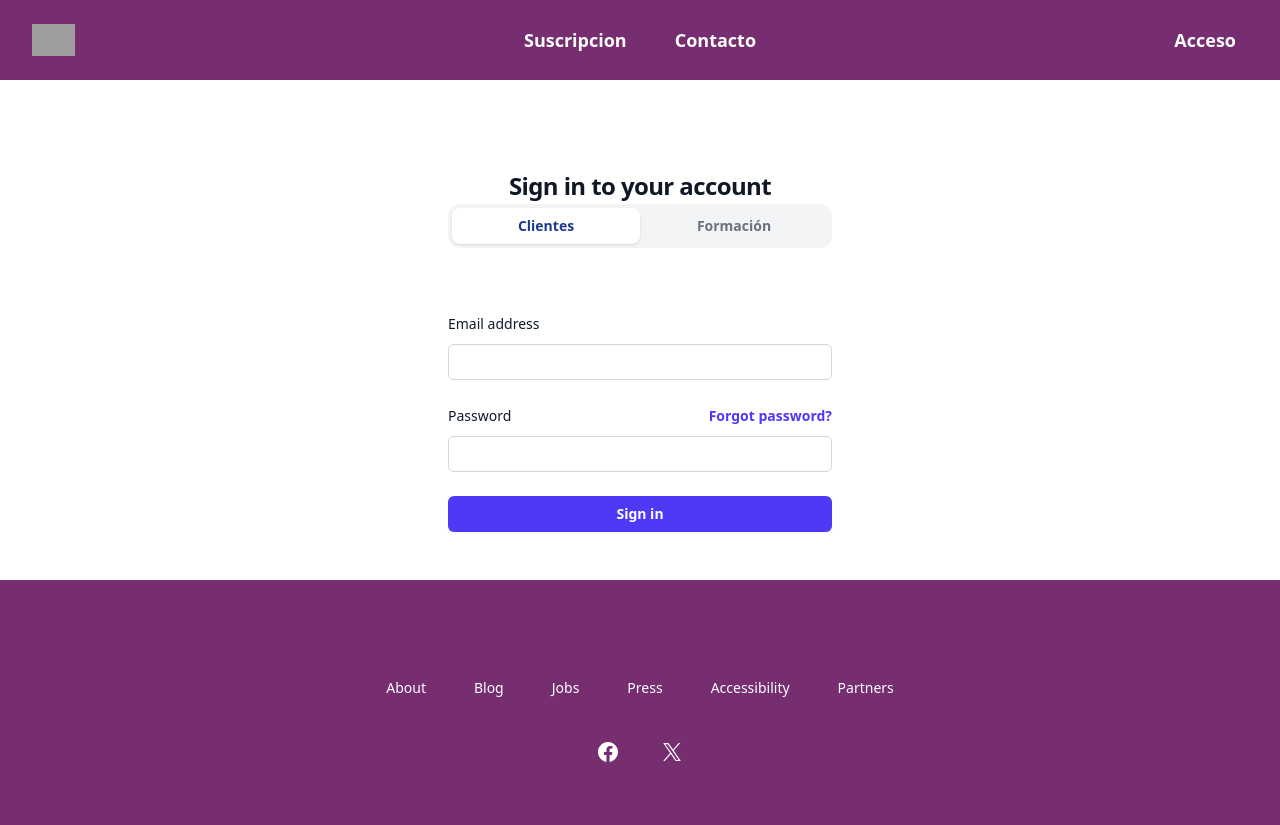
After one commit to antosti/remodelacion_idiet, a Django app: page /login/ in a window 1280 px wide. The commit adds this page. Shown: the top 825 px of the page. Run offline with Django 5.2, Linux system fonts and the light colour scheme; grey boxes are pictures that could not be loaded.

Commit message:
Implement user authentication with login view and update templates

```diff
--- a/Users/models.py
+++ b/Users/models.py
@@ -14,3 +14,6 @@ class User(AbstractUser):
 
     class Meta:
             db_table = 'user'
+
+    USERNAME_FIELD = 'email'
+    REQUIRED_FIELDS = []
--- a/idiet/settings.py
+++ b/idiet/settings.py
@@ -63,6 +63,8 @@ MIDDLEWARE = [
 ]
 
 ROOT_URLCONF = 'idiet.urls'
+
+LOGIN_URL = '/login/'
 
 TEMPLATES = [
     {
--- a/idiet/urls.py
+++ b/idiet/urls.py
@@ -22,10 +22,11 @@ from django.conf import settings
 
 urlpatterns = [
     path('admin/', admin.site.urls),
-    path('', views.home_page),
+    path('', views.home_page, name='home'),
     path('admin-home/', views.admin_home),
     path('create-client/', views.create_client, name='create_client'),
     path('list-active-foods/', views.list_active_foods, name='list_active_foods'),
+    path('login/', views.login_view, name='login'),
     path('create-food/', views.create_food, name='create_food'),
     # path('about/',),
     # path('users/', include('Users.urls')),
--- a/idiet/views.py
+++ b/idiet/views.py
@@ -11,13 +11,17 @@ from Appointments.models import Appointment
 from FoodGroup.models import FoodGroup
 from SuperGroup.models import SuperGroup
 from django.utils import timezone
+from django.contrib.auth.decorators import login_required
 from django.core.paginator import Paginator
 from django.db import transaction
+from django.contrib.auth import authenticate, login, logout
+from django.contrib import messages
 
 def home_page(request):
     # return HttpResponse("Hello world! This is the home page.")
     return render(request, 'home.html')
 
+@login_required
 def admin_home(request):
     client = Client.objects.all().count()
     dish = Dish.objects.all().count()
@@ -257,3 +261,22 @@ def create_food(request):
         'food_groups': food_groups,
         'super_groups': super_groups,
     })
+
+def login_view(request):
+    if request.method == "POST":
+        email = request.POST.get("email")
+        password = request.POST.get("password")
+
+        user = authenticate(
+            request,
+            username=email,
+            password=password
+        )
+
+        if user is not None:
+            login(request, user)
+            return redirect("home")
+        else:
+            messages.error(request, "Email o contraseña incorrectos")
+
+    return render(request, "login.html")
--- a/static/dist/style.css
+++ b/static/dist/style.css
@@ -20,6 +20,9 @@
     --color-green-600: oklch(62.7% 0.194 149.214);
     --color-green-800: oklch(44.8% 0.119 151.328);
     --color-blue-50: oklch(97% 0.014 254.604);
+    --color-blue-900: oklch(37.9% 0.146 265.522);
+    --color-indigo-400: oklch(67.3% 0.182 276.935);
+    --color-indigo-500: oklch(58.5% 0.233 277.117);
     --color-indigo-600: oklch(51.1% 0.262 276.966);
     --color-pink-50: oklch(97.1% 0.014 343.198);
     --color-slate-100: oklch(96.8% 0.007 247.896);
@@ -493,6 +496,9 @@
   .min-h-\[66vh\] {
     min-height: 66vh;
   }
+  .min-h-full {
+    min-height: 100%;
+  }
   .min-h-screen {
     min-height: 100vh;
   }
@@ -853,6 +859,9 @@
   .bg-idiet {
     background-color: var(--color-idiet);
   }
+  .bg-indigo-600 {
+    background-color: var(--color-indigo-600);
+  }
   .bg-lime-200 {
     background-color: var(--color-lime-200);
   }
@@ -907,6 +916,9 @@
   .object-cover {
     object-fit: cover;
   }
+  .p-1 {
+    padding: calc(var(--spacing) * 1);
+  }
   .p-1\.5 {
     padding: calc(var(--spacing) * 1.5);
   }
@@ -958,6 +970,9 @@
   .py-1 {
     padding-block: calc(var(--spacing) * 1);
   }
+  .py-1\.5 {
+    padding-block: calc(var(--spacing) * 1.5);
+  }
   .py-2 {
     padding-block: calc(var(--spacing) * 2);
   }
@@ -981,6 +996,9 @@
   }
   .py-10 {
     padding-block: calc(var(--spacing) * 10);
+  }
+  .py-12 {
+    padding-block: calc(var(--spacing) * 12);
   }
   .py-14 {
     padding-block: calc(var(--spacing) * 14);
@@ -1047,6 +1065,10 @@
     font-size: var(--text-2xl);
     line-height: calc(var(--spacing) * 8);
   }
+  .text-2xl\/9 {
+    font-size: var(--text-2xl);
+    line-height: calc(var(--spacing) * 9);
+  }
   .text-3xl {
     font-size: var(--text-3xl);
     line-height: var(--tw-leading, var(--text-3xl--line-height));
@@ -1133,6 +1155,9 @@
   .whitespace-nowrap {
     white-space: nowrap;
   }
+  .text-blue-900 {
+    color: var(--color-blue-900);
+  }
   .text-gray-200 {
     color: var(--color-gray-200);
   }
@@ -1163,6 +1188,9 @@
   .text-idiet {
     color: var(--color-idiet);
   }
+  .text-indigo-600 {
+    color: var(--color-indigo-600);
+  }
   .text-lime-500 {
     color: var(--color-lime-500);
   }
@@ -1198,6 +1226,10 @@
   }
   .opacity-15 {
     opacity: 15%;
+  }
+  .shadow {
+    --tw-shadow: 0 1px 3px 0 var(--tw-shadow-color, rgb(0 0 0 / 0.1)), 0 1px 2px -1px var(--tw-shadow-color, rgb(0 0 0 / 0.1));
+    box-shadow: var(--tw-inset-shadow), var(--tw-inset-ring-shadow), var(--tw-ring-offset-shadow), var(--tw-ring-shadow), var(--tw-shadow);
   }
   .shadow-2xl {
     --tw-shadow: 0 25px 50px -12px var(--tw-shadow-color, rgb(0 0 0 / 0.25));
@@ -1235,6 +1267,16 @@
       --tw-inset-ring-color: color-mix(in oklab, var(--color-gray-900) 5%, transparent);
     }
   }
+  .outline-1 {
+    outline-style: var(--tw-outline-style);
+    outline-width: 1px;
+  }
+  .-outline-offset-1 {
+    outline-offset: calc(1px * -1);
+  }
+  .outline-gray-300 {
+    outline-color: var(--color-gray-300);
+  }
   .blur-3xl {
     --tw-blur: blur(var(--blur-3xl));
     filter: var(--tw-blur,) var(--tw-brightness,) var(--tw-contrast,) var(--tw-grayscale,) var(--tw-hue-rotate,) var(--tw-invert,) var(--tw-saturate,) var(--tw-sepia,) var(--tw-drop-shadow,);
@@ -1247,6 +1289,11 @@
   .group-open\:rotate-180 {
     &:is(:where(.group):is([open], :popover-open, :open) *) {
       rotate: 180deg;
+    }
+  }
+  .placeholder\:text-gray-400 {
+    &::placeholder {
+      color: var(--color-gray-400);
     }
   }
   .placeholder\:text-slate-400 {
@@ -1271,6 +1318,13 @@
     &:hover {
       @media (hover: hover) {
         background-color: var(--color-gray-50);
+      }
+    }
+  }
+  .hover\:bg-indigo-500 {
+    &:hover {
+      @media (hover: hover) {
+        background-color: var(--color-indigo-500);
       }
     }
   }
@@ -1329,6 +1383,13 @@
       }
     }
   }
+  .hover\:text-indigo-500 {
+    &:hover {
+      @media (hover: hover) {
+        color: var(--color-indigo-500);
+      }
+    }
+  }
   .focus\:border-slate-300 {
     &:focus {
       border-color: var(--color-slate-300);
@@ -1353,6 +1414,22 @@
       }
     }
   }
+  .focus\:outline-2 {
+    &:focus {
+      outline-style: var(--tw-outline-style);
+      outline-width: 2px;
+    }
+  }
+  .focus\:-outline-offset-2 {
+    &:focus {
+      outline-offset: calc(2px * -1);
+    }
+  }
+  .focus\:outline-indigo-600 {
+    &:focus {
+      outline-color: var(--color-indigo-600);
+    }
+  }
   .focus\:outline-none {
     &:focus {
       --tw-outline-style: none;
@@ -1400,6 +1477,11 @@
       z-index: calc(10 * -1);
     }
   }
+  .sm\:mx-auto {
+    @media (width >= 40rem) {
+      margin-inline: auto;
+    }
+  }
   .sm\:mt-16 {
     @media (width >= 40rem) {
       margin-top: calc(var(--spacing) * 16);
@@ -1443,6 +1525,11 @@
   .sm\:w-auto {
     @media (width >= 40rem) {
       width: auto;
+    }
+  }
+  .sm\:w-full {
+    @media (width >= 40rem) {
+      width: 100%;
     }
   }
   .sm\:max-w-sm {
@@ -1558,6 +1645,12 @@
     @media (width >= 40rem) {
       font-size: var(--text-base);
       line-height: var(--tw-leading, var(--text-base--line-height));
+    }
+  }
+  .sm\:text-sm\/6 {
+    @media (width >= 40rem) {
+      font-size: var(--text-sm);
+      line-height: calc(var(--spacing) * 6);
     }
   }
   .sm\:text-xl {
@@ -2006,6 +2099,11 @@
   inherits: false;
   initial-value: 0 0 #0000;
 }
+@property --tw-outline-style {
+  syntax: "*";
+  inherits: false;
+  initial-value: solid;
+}
 @property --tw-blur {
   syntax: "*";
   inherits: false;
@@ -2058,11 +2156,6 @@
 @property --tw-drop-shadow-size {
   syntax: "*";
   inherits: false;
-}
-@property --tw-outline-style {
-  syntax: "*";
-  inherits: false;
-  initial-value: solid;
 }
 @layer properties {
   @supports ((-webkit-hyphens: none) and (not (margin-trim: inline))) or ((-moz-orient: inline) and (not (color:rgb(from red r g b)))) {
@@ -2104,6 +2197,7 @@
       --tw-ring-offset-width: 0px;
       --tw-ring-offset-color: #fff;
       --tw-ring-offset-shadow: 0 0 #0000;
+      --tw-outline-style: solid;
       --tw-blur: initial;
       --tw-brightness: initial;
       --tw-contrast: initial;
@@ -2117,7 +2211,6 @@
       --tw-drop-shadow-color: initial;
       --tw-drop-shadow-alpha: 100%;
       --tw-drop-shadow-size: initial;
-      --tw-outline-style: solid;
-    }
-  }
-}
+    }
+  }
+}
--- a/templates/layout.html
+++ b/templates/layout.html
@@ -11,7 +11,7 @@
     <header class="bg-white">
       <nav aria-label="Global" class="mx-auto flex items-center justify-between p-6 lg:px-8 bg-idiet">
         <div class="flex lg:flex-1">
-      <a href="#" class="-m-1.5 p-1.5">
+      <a href="{% url 'home' %}" class="-m-1.5 p-1.5">
         <span class="sr-only">I-diet</span>
         <img src="https://www.i-diet.es/www/app_dev/img/logo-idiet-login.png" alt="" class="h-8 w-auto" />
       </a>
@@ -29,7 +29,7 @@
           <a href="#" class="text-lg/6 font-semibold text-white">Contacto</a>
         </div>
         <div class="hidden lg:flex lg:flex-1 lg:justify-end">
-          <a href="#" class="text-lg/6 font-semibold text-white me-3">Acceso</a>
+          <a href="{% url 'login' %}" class="text-lg/6 font-semibold text-white me-3">Acceso</a>
         </div>
       </nav>
       <el-dialog>
--- /dev/null
+++ b/templates/login.html
@@ -0,0 +1,54 @@
+{% extends 'layout.html' %}
+{% block title %} Home {% endblock %}
+{% load static %}
+{% block content %}
+<div class="flex min-h-full flex-col justify-center px-6 py-12 lg:px-8">
+  <div class="sm:mx-auto sm:w-full sm:max-w-sm">
+    <h2 class="mt-10 text-center text-2xl/9 font-bold tracking-tight text-gray-900">Sign in to your account</h2>
+    <div class="tabs">
+       <div class="flex bg-gray-100 p-1 rounded-xl mb-6">
+      <button id="tab-clientes"
+        class="tab-btn flex-1 py-2 text-sm font-semibold rounded-lg bg-white shadow text-blue-900"
+        onclick="changeTab('clientes')">
+        Clientes
+      </button>
+
+      <button id="tab-formacion"
+        class="tab-btn flex-1 py-2 text-sm font-semibold rounded-lg text-gray-500"
+        onclick="changeTab('formacion')">
+        Formación
+      </button>
+    </div>
+    </div>
+  </div>
+
+  <div class="mt-10 sm:mx-auto sm:w-full sm:max-w-sm">
+    <form action="#" method="POST" class="space-y-6">
+        {% csrf_token %}
+      <div>
+        <label for="email" class="block text-sm/6 font-medium text-gray-900 ">Email address</label>
+        <div class="mt-2">
+          <input id="email" type="email" name="email" required autocomplete="email" class="block w-full rounded-md bg-white px-3 py-1.5 text-base text-gray-900 outline-1 -outline-offset-1 outline-gray-300 placeholder:text-gray-400 focus:outline-2 focus:-outline-offset-2 focus:outline-indigo-600 sm:text-sm/6" />
+        </div>
+      </div>
+
+      <div>
+        <div class="flex items-center justify-between">
+          <label for="password" class="block text-sm/6 font-medium text-gray-900 ">Password</label>
+          <div class="text-sm">
+            <a href="#" class="font-semibold text-indigo-600 hover:text-indigo-500 ">Forgot password?</a>
+          </div>
+        </div>
+        <div class="mt-2">
+          <input id="password" type="password" name="password" required autocomplete="current-password" class="block w-full rounded-md bg-white px-3 py-1.5 text-base text-gray-900 outline-1 -outline-offset-1 outline-gray-300 placeholder:text-gray-400 focus:outline-2 focus:-outline-offset-2 focus:outline-indigo-600 sm:text-sm/6" />
+        </div>
+      </div>
+
+      <div>
+        <button type="submit" class="flex w-full justify-center rounded-md bg-indigo-600 px-3 py-1.5 text-sm/6 font-semibold text-white shadow-xs hover:bg-indigo-500 focus-visible:outline-2 focus-visible:outline-offset-2 focus-visible:outline-indigo-600">Sign in</button>
+      </div>
+    </form>
+  </div>
+</div>
+
+{% endblock %}
```
